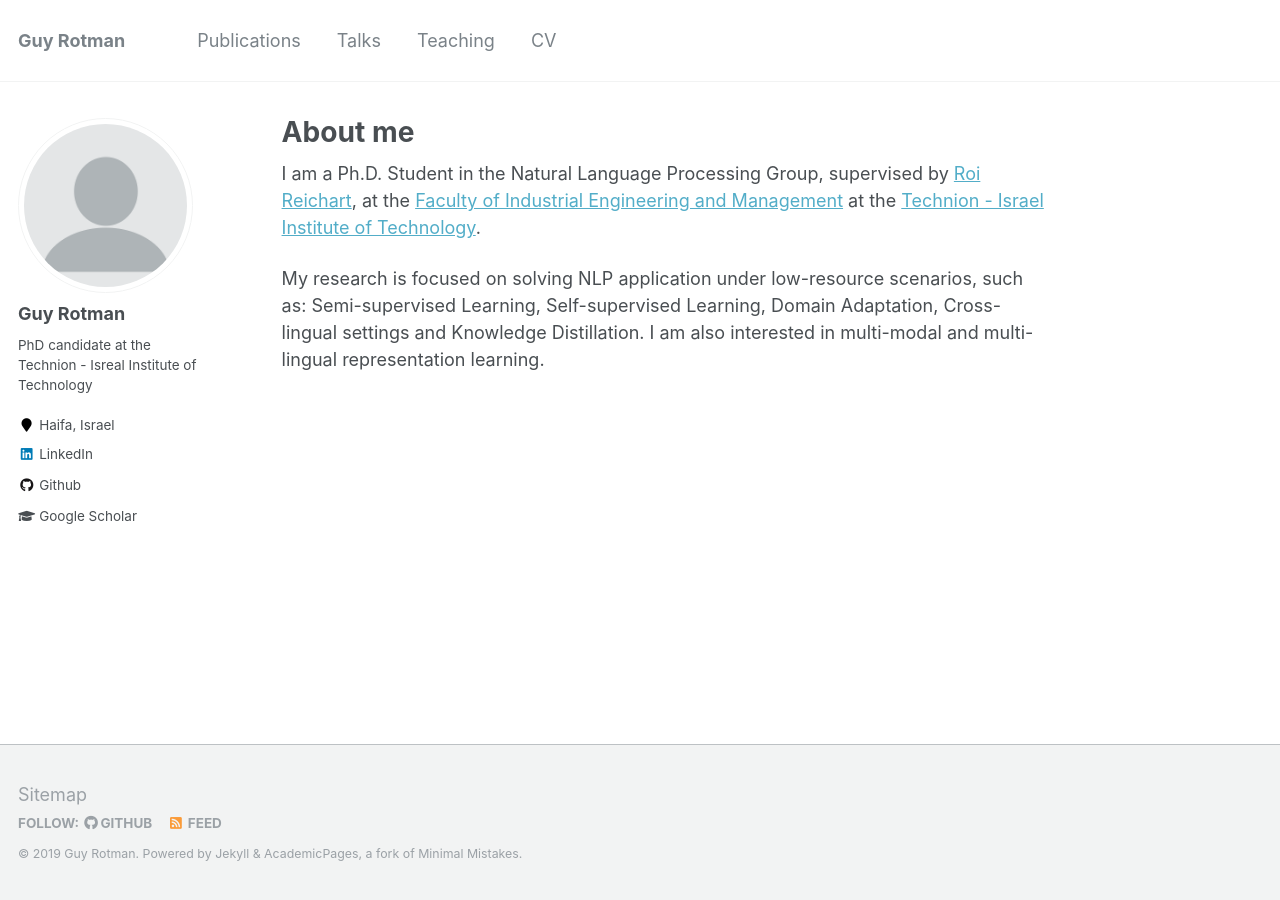
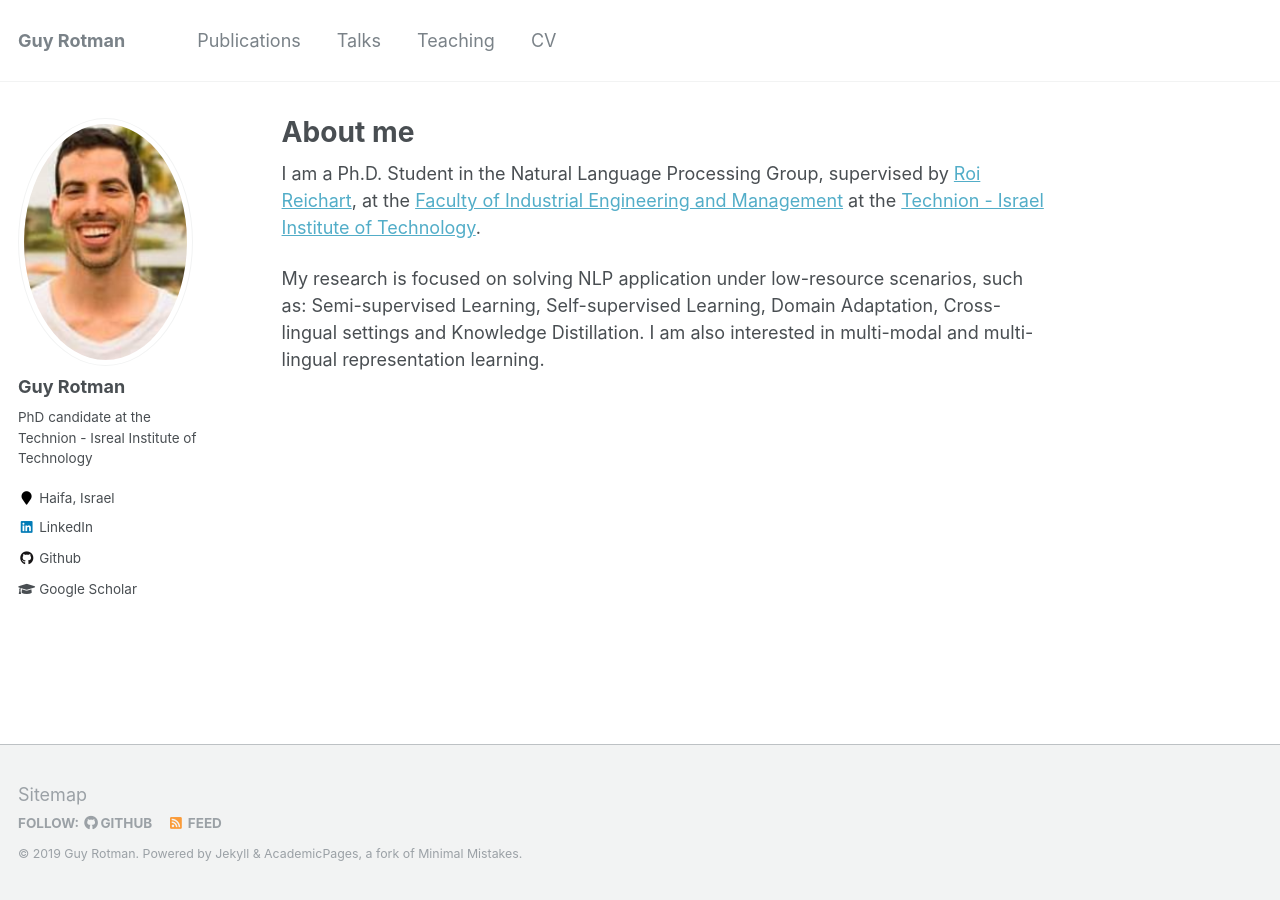
Before and after one commit to rotmanguy/rotmanguy.github.io, a Jekyll site: the page built from _pages/about.md, in a window 1280 px wide. Built offline with Jekyll 4.4.1, drawn with Linux system fonts in a browser that asks for light colours.

Commit message:
initial commit

```diff
--- a/_config.yml
+++ b/_config.yml
@@ -81,7 +81,7 @@ analytics:
 # Site Author
 author:
   name             : "Guy Rotman"
-  avatar           : "profile.png"
+  avatar           : "profile_image.PNG"
   bio              : "PhD candidate at the Technion - Isreal Institute of Technology"
   location         : "Haifa, Israel"
   employer         :
```
